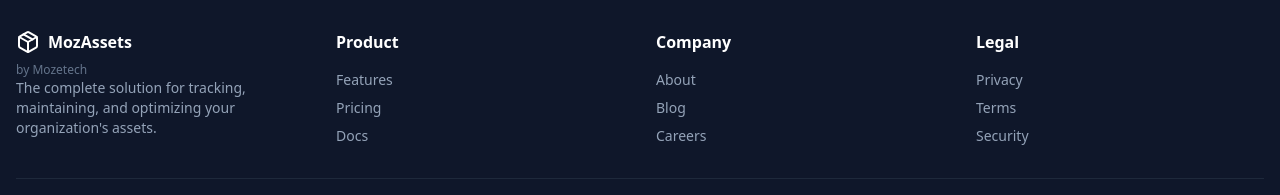
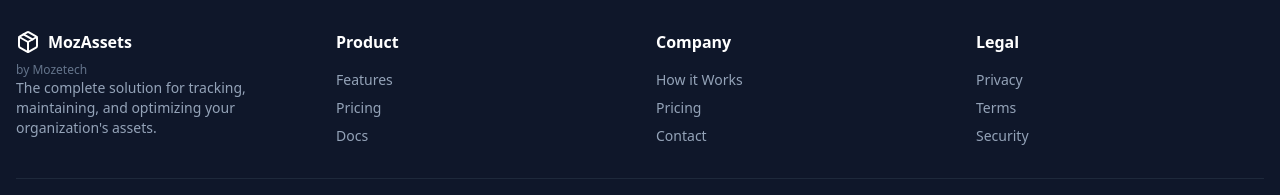
Before and after one commit to odmax/MozAsset, a Next.js app: page / in a window 1280 px wide. Shown: the part 3604-3799 px from the top of the page. Built offline with nearby package versions, Linux system fonts and the light colour scheme.

Commit message:
Fix footer links - add How it Works, remove Blog/Careers, fix legal links

```diff
--- a/src/app/page.tsx
+++ b/src/app/page.tsx
@@ -404,18 +404,18 @@ export default function LandingPage() {
               <div>
                 <h4 className="font-semibold text-white mb-4">Company</h4>
                 <ul className="space-y-2 text-sm">
-                <li><Link href="#" className="hover:text-white transition-colors">About</Link></li>
-                <li><Link href="#" className="hover:text-white transition-colors">Blog</Link></li>
-                <li><Link href="#" className="hover:text-white transition-colors">Careers</Link></li>
+                  <li><Link href="#how-it-works" className="hover:text-white transition-colors">How it Works</Link></li>
+                  <li><Link href="/pricing" className="hover:text-white transition-colors">Pricing</Link></li>
+                  <li><Link href="/contact" className="hover:text-white transition-colors">Contact</Link></li>
                 </ul>
               </div>
 
               <div>
                 <h4 className="font-semibold text-white mb-4">Legal</h4>
                 <ul className="space-y-2 text-sm">
-                <li><Link href="#" className="hover:text-white transition-colors">Privacy</Link></li>
-                <li><Link href="#" className="hover:text-white transition-colors">Terms</Link></li>
-                <li><Link href="#" className="hover:text-white transition-colors">Security</Link></li>
+                  <li><Link href="/privacy" className="hover:text-white transition-colors">Privacy</Link></li>
+                  <li><Link href="/terms" className="hover:text-white transition-colors">Terms</Link></li>
+                  <li><Link href="/security" className="hover:text-white transition-colors">Security</Link></li>
                 </ul>
               </div>
           </div>
```
Lines whose indentation alone changed are shown as unchanged.
